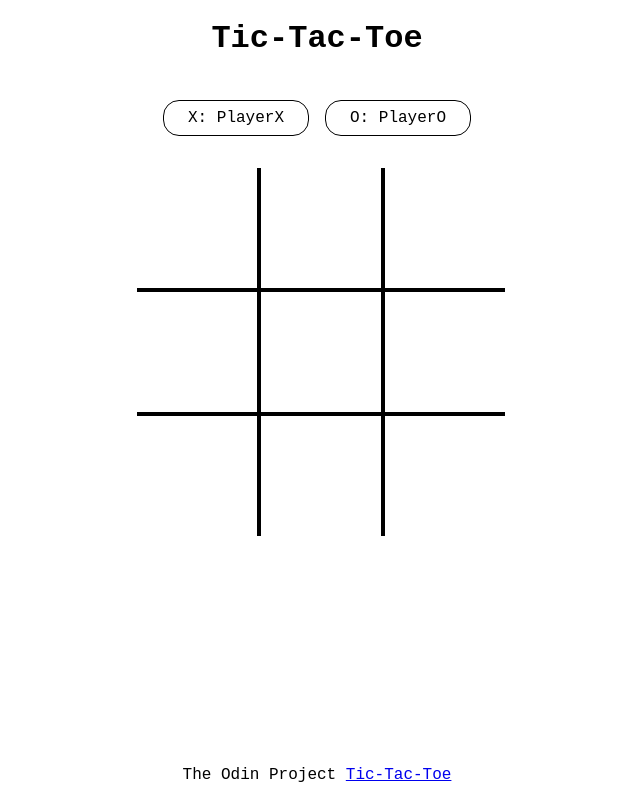
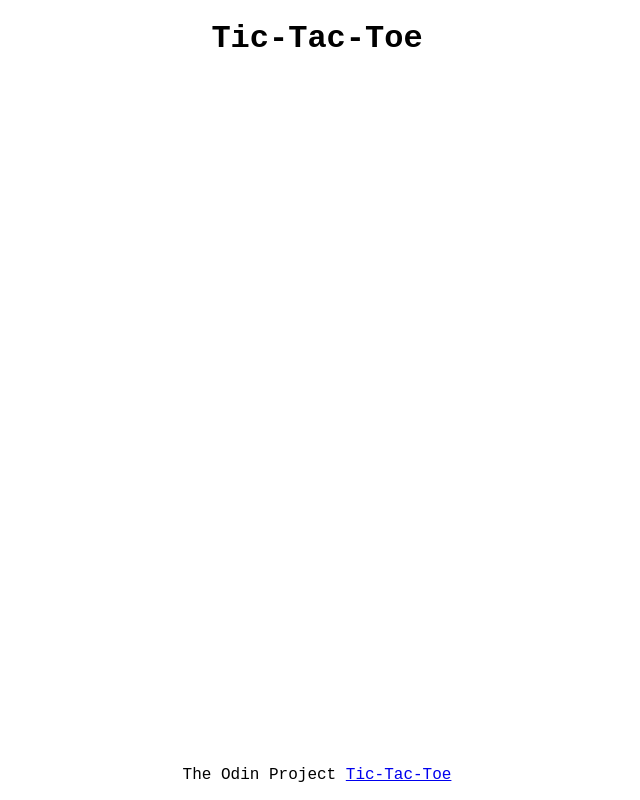
Before and after one commit to norphel/odin-tic-tac-toe, a plain HTML site: page index.html in a window 1280 px wide. Shown: the whole page, without its empty margins (323-963 px from the left). Drawn offline with Linux system fonts and the light colour scheme.

Commit message:
update page. Page content generated by JS

```diff
--- a/index.html
+++ b/index.html
@@ -14,22 +14,6 @@
         <h1>Tic-Tac-Toe</h1>
     </header>
     <main>
-        <div class="players">
-            <div class="playerX">X: PlayerX</div>
-            <div class="playerO">O: PlayerO</div>
-        </div>
-        <div class="game-board">
-            <div class="cell" id="0"></div>
-            <div class="cell" id="1"></div>
-            <div class="cell" id="2"></div>
-            <div class="cell" id="3"></div>
-            <div class="cell" id="4"></div>
-            <div class="cell" id="5"></div>
-            <div class="cell" id="6"></div>
-            <div class="cell" id="7"></div>
-            <div class="cell" id="8"></div>
-        </div>
-        <div class="message"></div>
     </main>
     <footer>
         <p>The Odin Project <a href="https://www.theodinproject.com/lessons/node-path-javascript-tic-tac-toe">Tic-Tac-Toe</a></p>
```
